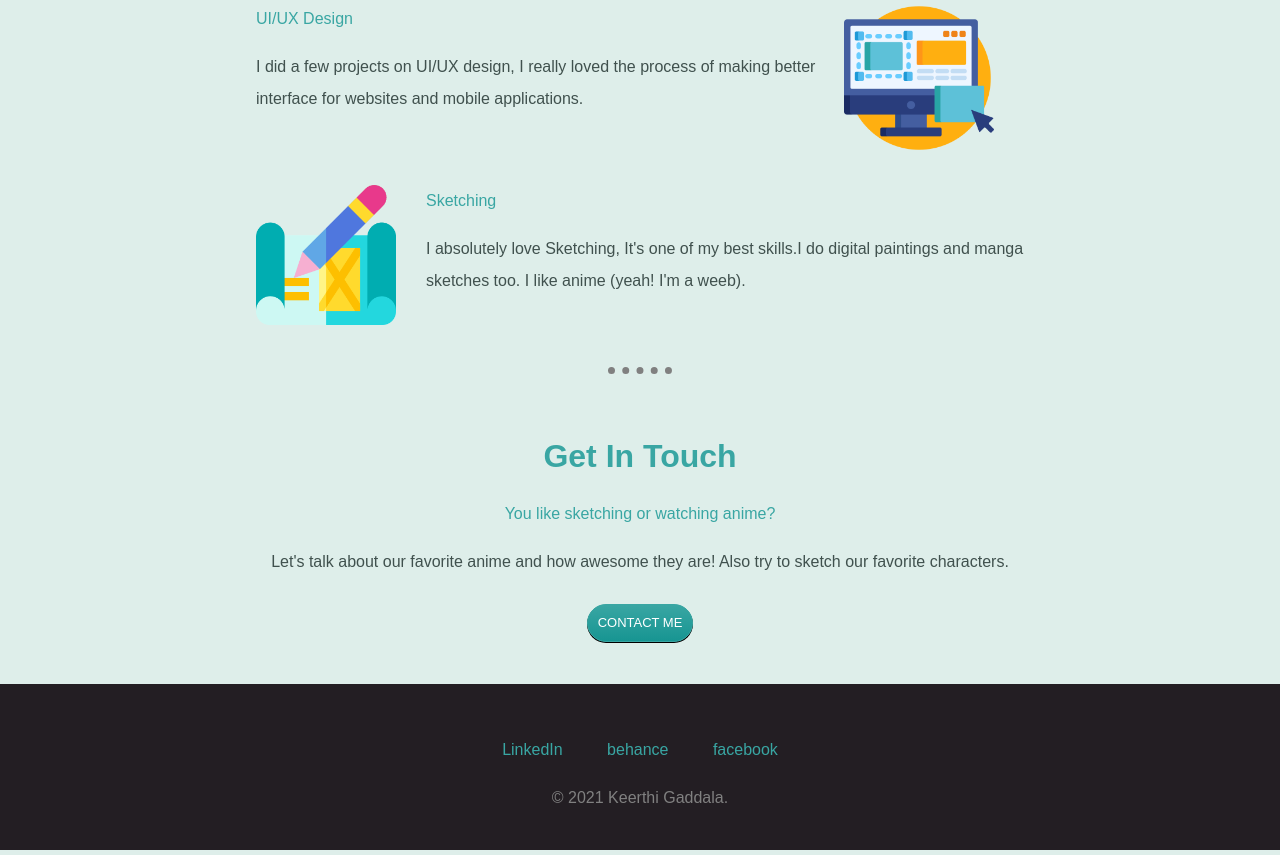
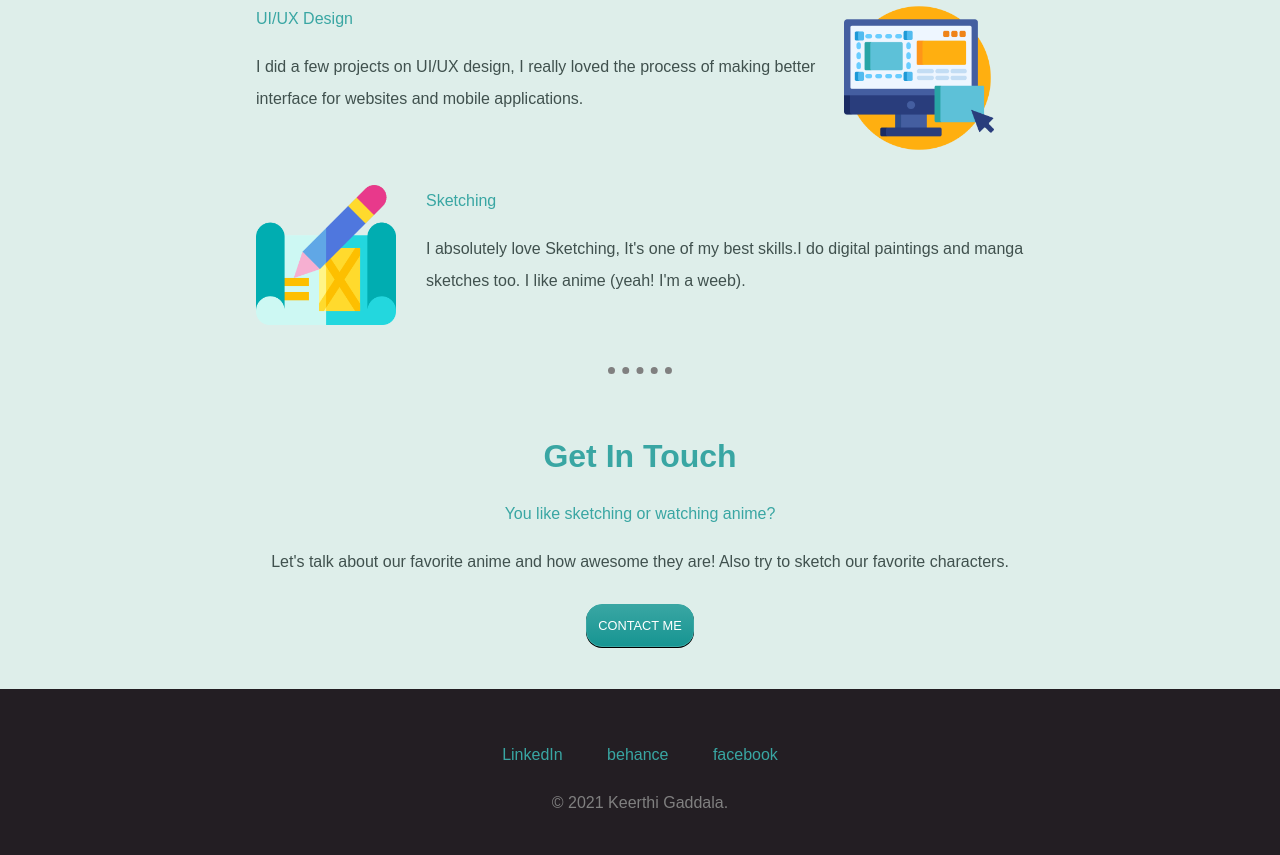
Before and after one commit to kitty-g13/mysite, a plain HTML site: page index.html in a window 1280 px wide. Shown: the part 1059-1914 px from the top of the page. Drawn offline with Linux system fonts and the light colour scheme.

Commit message:
Update styles.css

```diff
--- a/styles.css
+++ b/styles.css
@@ -96,11 +96,11 @@ a:hover {
    background-image: -webkit-gradient(to bottom, #39A6A3, #179592);
    -webkit-border-radius: 5;
    -moz-border-radius: 5;
-   border-radius:30px;
+   border-radius:1rem;
    color: #FFFFFF;
    font-family: Arial;
-   font-size: 13px;
-   padding: 5px 10px 5px 10px;
+   font-size: 0.8rem;
+   padding: 0.5rem 0.7rem 0.5rem 0.7rem;
    -webkit-box-shadow: 0 1px 0 0 #000000;
    -moz-box-shadow: 0 1px 0 0 #000000;
    box-shadow: 0 1px 0 0 #000000;
@@ -121,6 +121,6 @@ a:hover {
    background-image: -webkit-gradient(to bottom, #3DEAF6, #1EB7D0);
    -webkit-border-radius: 5;
    -moz-border-radius: 5;
-   border-radius: 30px;
+   border-radius: 1rem;
    text-decoration: none;
 }
```
